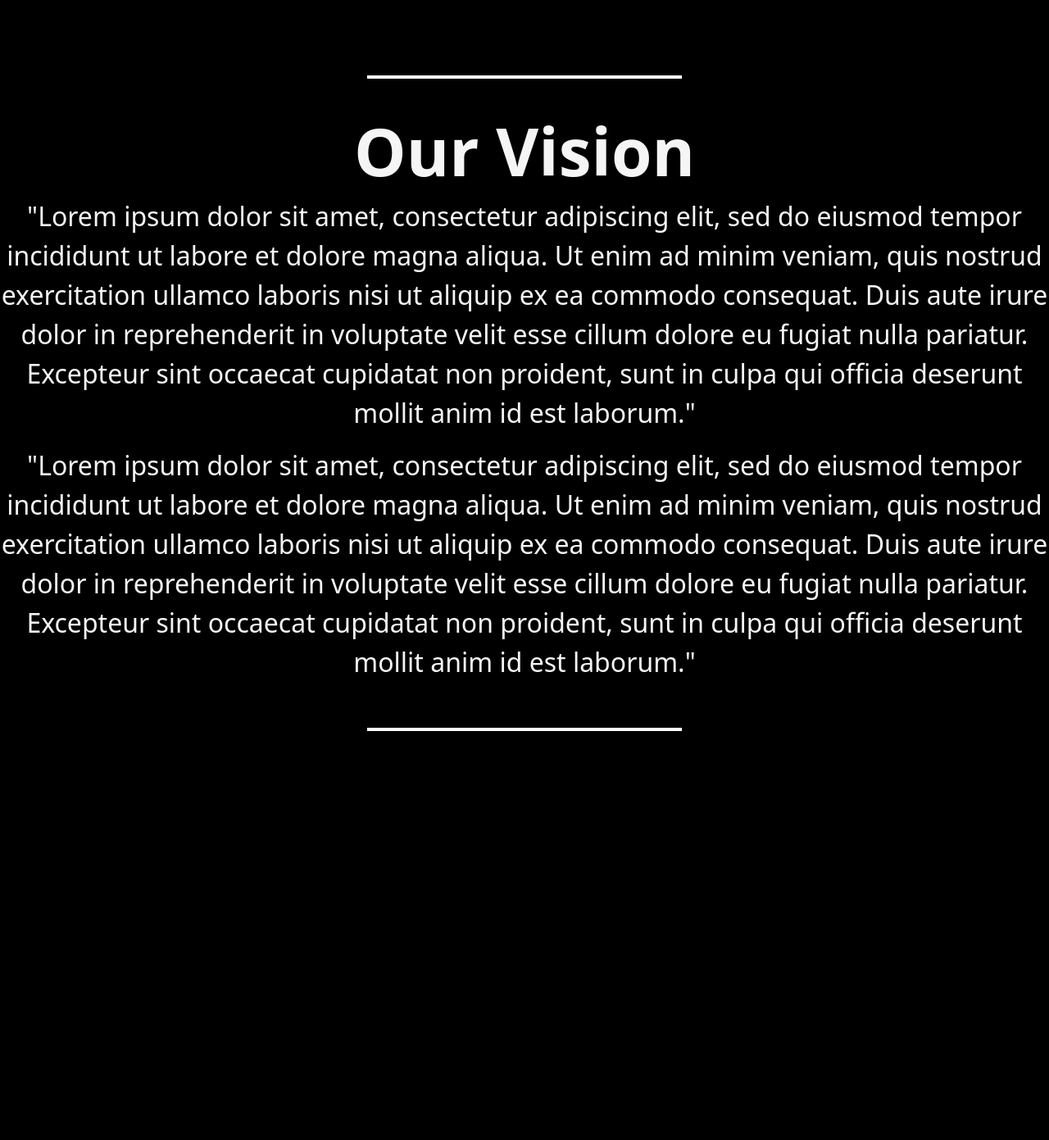
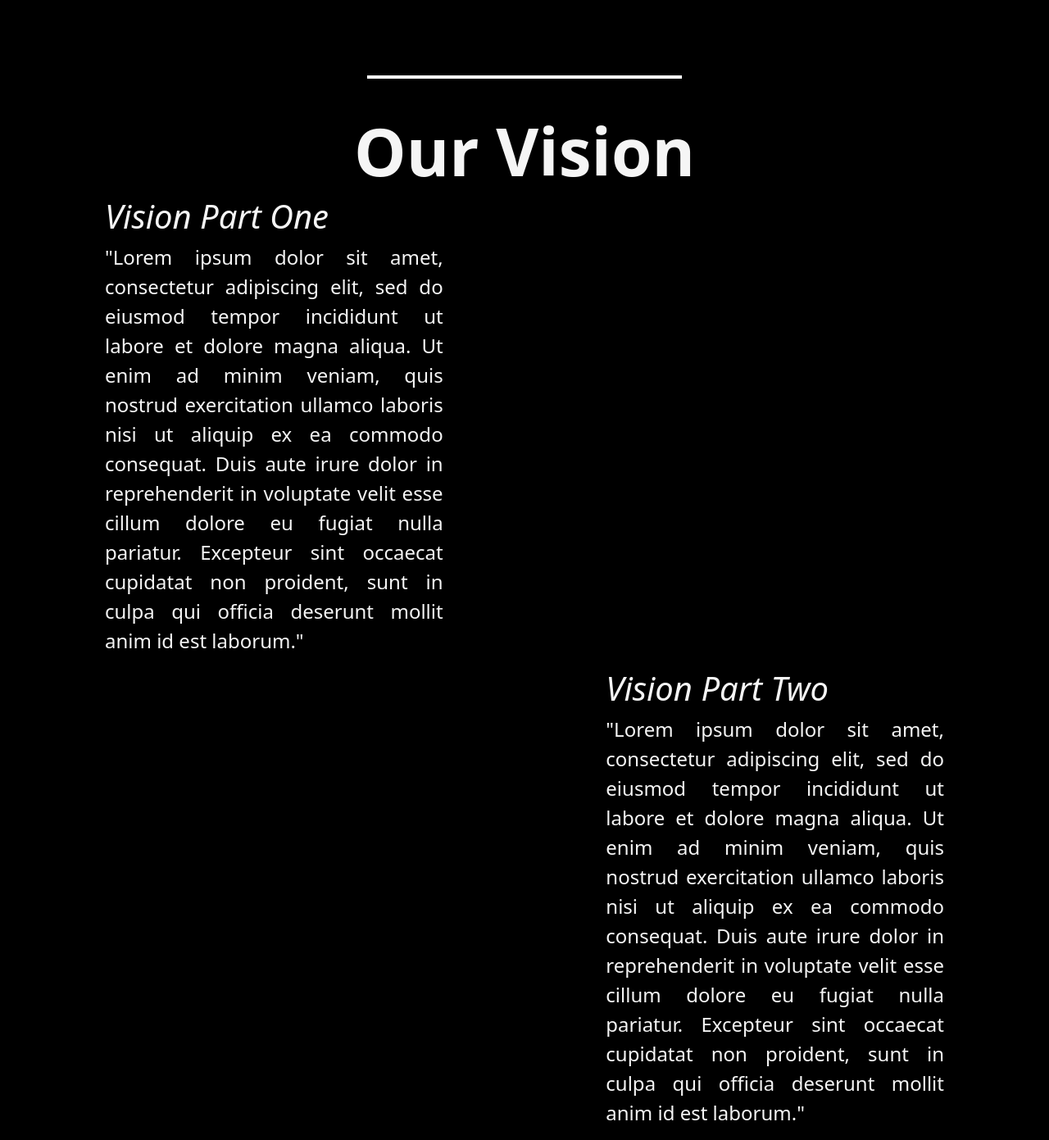
Before and after one commit to meta112/noredio-website, a Django app: page /about/ in a window 1280 px wide. Shown: the part 1187-2578 px from the top of the page at 82% size. Before the commit the page ends 2079 px from the top, so only its background shows below. Run offline with Django 5.2, Linux system fonts and the light colour scheme.

Commit message:
Set up vision section in About with lorem ipsum

```diff
--- a/noredio/frontend/static/frontend/style.css
+++ b/noredio/frontend/static/frontend/style.css
@@ -12,7 +12,7 @@ body {
     min-height: 100vh;
     background-color: black;
     color: whitesmoke;
-    font-size: 2rem;
+    font-size: 1.5rem;
     display: flex;
     flex-flow: column;
 }
@@ -23,7 +23,11 @@ main {
 
 }
 
-h1, h3, h4, p {
+p {
+    text-align: justify;
+}
+
+h1, h3, h4{
     text-align: center;
 }
 
@@ -90,6 +94,11 @@ nav {
     place-content: center;
 }
 
+.vision-div {
+    max-width: 80vw;
+    justify-self: center;
+}
+
 a {
     text-decoration: none;
     color: white;
--- a/noredio/frontend/templates/frontend/about.html
+++ b/noredio/frontend/templates/frontend/about.html
@@ -27,14 +27,30 @@
     </div>
     <div class="hori-line"></div>
     <h1>Our Vision</h1>
+    <div class="vision-div">
+        <div class="row">
+            <div class="col-sm-5">
+                <h2><em>Vision Part One</em></h2>
                 <p>"Lorem ipsum dolor sit amet, consectetur adipiscing elit, sed do eiusmod tempor incididunt ut labore et dolore magna aliqua.
                     Ut enim ad minim veniam, quis nostrud exercitation ullamco laboris nisi ut aliquip ex ea commodo consequat.
                     Duis aute irure dolor in reprehenderit in voluptate velit esse cillum dolore eu fugiat nulla pariatur.
-        Excepteur sint occaecat cupidatat non proident, sunt in culpa qui officia deserunt mollit anim id est laborum."</p>
+                    Excepteur sint occaecat cupidatat non proident, sunt in culpa qui officia deserunt mollit anim id est laborum."
+                </p>
+            </div>
+            <div class="col-sm-7"></div>
+        </div>
+        <div class="row">
+            <div class="col-sm-7"></div>
+            <div class="col-sm-5">
+                <h2><em>Vision Part Two</em></h2>
                 <p>"Lorem ipsum dolor sit amet, consectetur adipiscing elit, sed do eiusmod tempor incididunt ut labore et dolore magna aliqua.
                     Ut enim ad minim veniam, quis nostrud exercitation ullamco laboris nisi ut aliquip ex ea commodo consequat.
                     Duis aute irure dolor in reprehenderit in voluptate velit esse cillum dolore eu fugiat nulla pariatur.
-        Excepteur sint occaecat cupidatat non proident, sunt in culpa qui officia deserunt mollit anim id est laborum."</p>
+                    Excepteur sint occaecat cupidatat non proident, sunt in culpa qui officia deserunt mollit anim id est laborum."
+                </p>
+            </div>
+        </div>
+    </div>
     <div class="hori-line"></div>
 
 {% endblock %}
```
Lines whose indentation alone changed are shown as unchanged.
